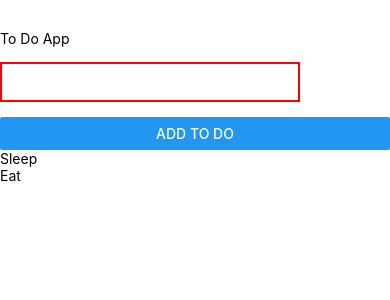
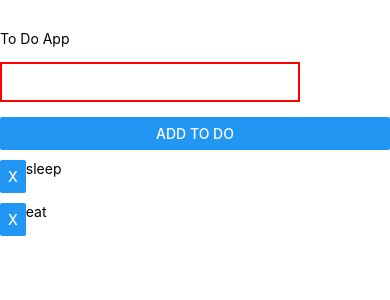
Before and after one commit to Gbaja/react-native-todo, a React Native app: screen / in a window 390 px wide. Shown: the top 300 px of the page. Built offline with nearby package versions, Linux system fonts and the light colour scheme.

Commit message:
Added delete Button
There wasn't a way to delete an item from your todo's. Add a button to
make it possible to remove a todo- functionality still hasnt been done.
Currently logging the item's id.

```diff
--- a/App.js
+++ b/App.js
@@ -6,16 +6,24 @@ export default class App extends React.Component {
     super(props)
     this.state = {
       todoInput: "",
-      toDos: ["Sleep", "Eat"]
+      toDos: [{id: 929829, item: "sleep"}, {id: 920, item: "eat"}]
     }
   }
+
   addTodo(item){
     console.log("ITEM: ", item)
-    // const addToDoToArray = this.state.toDos.concat(item)
-    this.setState({toDos: [...this.state.toDos, item]})
-    console.log(this.state.toDos)
+    const id = Math.floor((Math.random() * 2340) - 23)
+    const newToDo = {
+        id: id,
+        item: item
+    }
+    this.setState({toDos: [...this.state.toDos, newToDo]})
+  }
 
+  deleteToDo = (item) =>{
+    console.log(item.id)
   }
+
   render() {
     console.log("TODO'S ",this.state.toDos)
     return (
@@ -31,8 +39,15 @@ export default class App extends React.Component {
           title="Add to do"/>
           <FlatList
             data={this.state.toDos}
-            renderItem={({item}) => <Text>{item}</Text>}
-            />
+            renderItem={({item}) => (
+              <View style={{ width: 100, marginTop: 10, flexDirection: 'row', flexWrap: 'wrap'}}>
+                <Button title="X" onPress={()=>this.deleteToDo(item)}/>
+                <Text>{item.item}</Text>
+              </View>
+            )}
+            keyExtractor={(item) => item.id.toString()}
+          />
+
       </View>
     );
   }
@@ -41,7 +56,6 @@ export default class App extends React.Component {
 const styles = StyleSheet.create({
   container: {
     marginTop: 30,
-    flex: 1,
     backgroundColor: '#fff',
   },
 });
```
